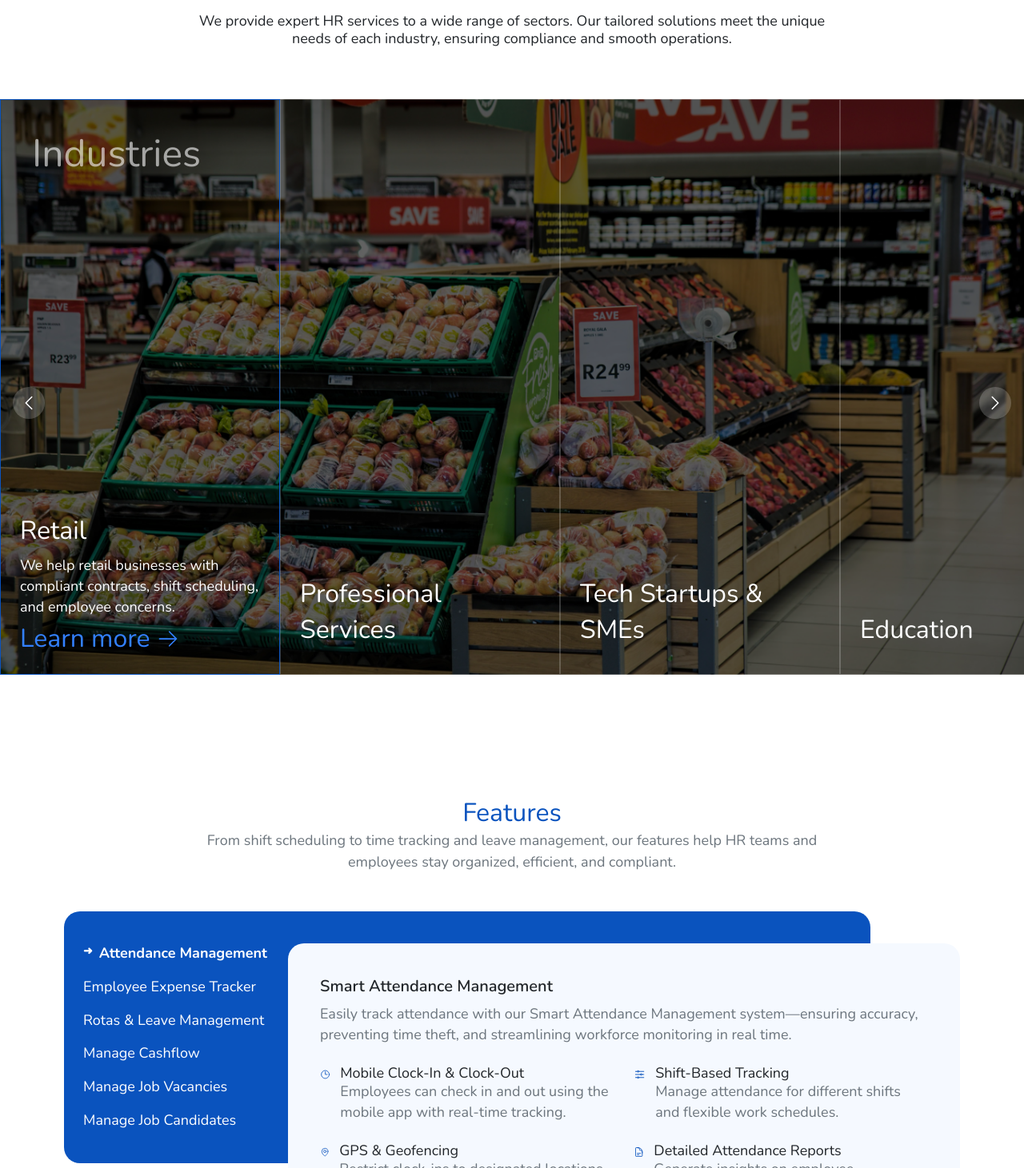
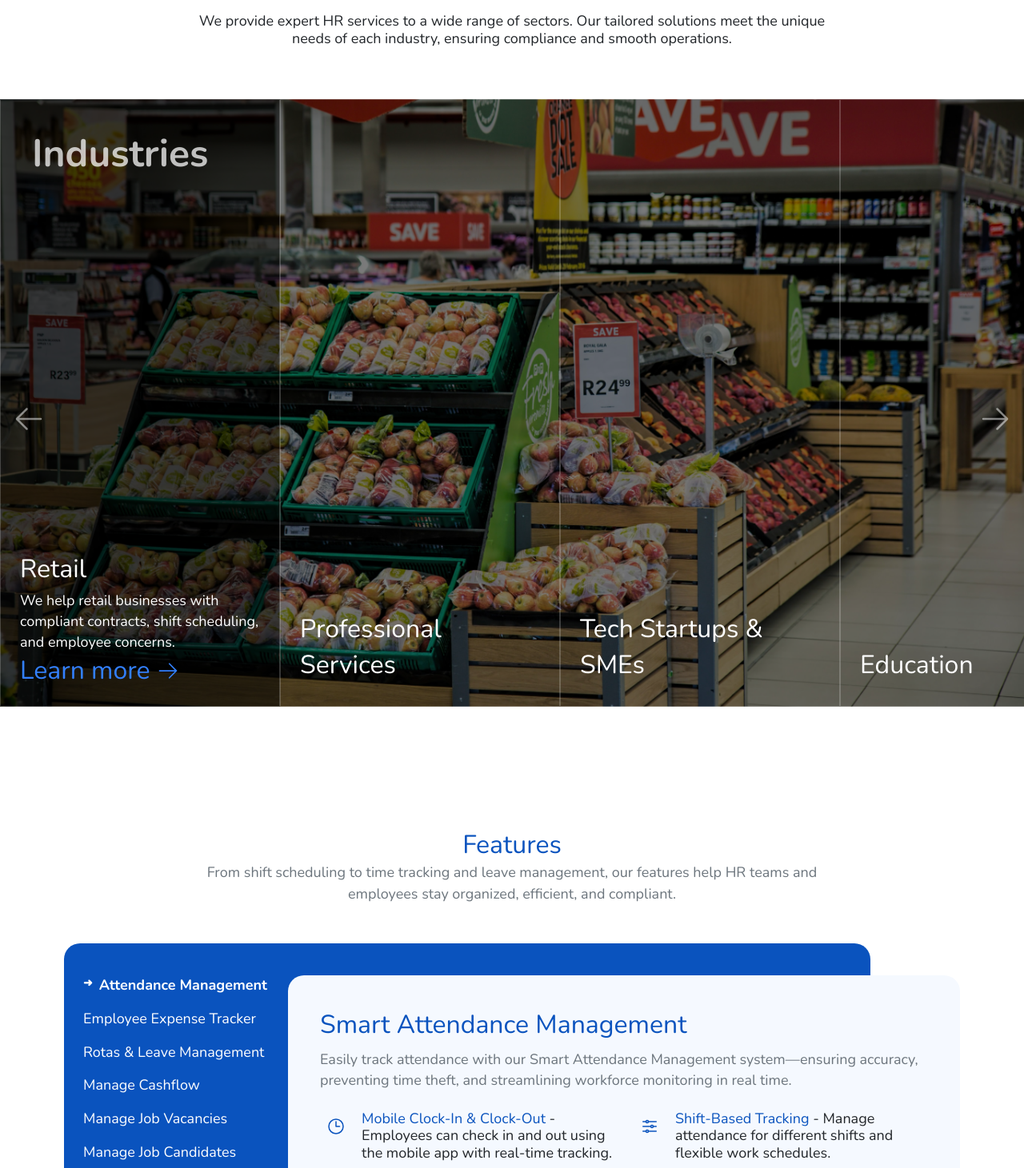
Before and after one commit to Alshekizx/hrSite, a Next.js app: page / in a window 1280 px wide. Shown: the part 1309-2770 px from the top of the page at 80% size. Built offline with nearby package versions, Linux system fonts and the light colour scheme.

Commit message:
features update

```diff
--- a/src/app/components/homepage/features.tsx
+++ b/src/app/components/homepage/features.tsx
@@ -5,6 +5,15 @@ import {
   MapPinIcon,
   AdjustmentsHorizontalIcon,
   DocumentTextIcon,
+  CurrencyDollarIcon,
+  ChartBarIcon,
+  CalendarDaysIcon,
+  UserGroupIcon,
+  BriefcaseIcon,
+  InboxIcon,
+  UserCircleIcon,
+  PencilSquareIcon,
+  CheckCircleIcon
 } from '@heroicons/react/24/outline';
 
 const featureData = {
@@ -29,88 +38,153 @@ const featureData = {
         desc: 'Restrict clock-ins to designated locations to prevent unauthorized remote check-ins.',
       },
       {
-        icon: DocumentTextIcon,
+        icon: ChartBarIcon,
         title: 'Detailed Attendance Reports',
         desc: 'Generate insights on employee punctuality, overtime, and attendance trends.',
       },
     ],
   },
+
   'Employee Expense Tracker': {
     title: 'Employee Expense Tracker',
     description:
-      'Track and manage employee expenses with real-time monitoring and approval workflows.',
+      'Simplify expense reporting and reimbursement with our Employee Expense Tracker—designed to improve accuracy, transparency, and financial control for HR and finance teams.',
     features: [
       {
-        icon: DocumentTextIcon,
-        title: 'Receipt Uploads',
-        desc: 'Employees can upload receipts directly from their phones.',
+        icon: InboxIcon,
+        title: 'Easy Submission',
+        desc: 'Employees can submit expenses directly through the app with receipts attached.',
       },
       {
-        icon: ClockIcon,
-        title: 'Real-Time Reimbursement',
-        desc: 'Automated expense approvals and instant reimbursements.',
+        icon: CheckCircleIcon,
+        title: 'Approval Workflow',
+        desc: 'Built-in approval flow to streamline and monitor reimbursements.',
+      },
+      {
+        icon: AdjustmentsHorizontalIcon,
+        title: 'Category-Based Tracking',
+        desc: 'Track expenses by type (e.g., travel, meals, supplies) for better reporting.',
+      },
+      {
+        icon: ChartBarIcon,
+        title: 'Real-Time Oversight',
+        desc: 'Gain visibility into spending trends, limits, and policy compliance.',
       },
     ],
   },
+
   'Rotas & Leave Management': {
     title: 'Rotas & Leave Management',
     description:
-      'Plan shifts and manage leave requests with smart scheduling tools and visibility.',
+      'Plan smarter and keep your team informed with our dynamic Rotas & Leave Management system designed to reduce scheduling conflicts, simplify time-off tracking, and keep operations running smoothly.',
     features: [
       {
+        icon: CalendarDaysIcon,
+        title: 'Smart Shift Scheduling',
+        desc: 'Create, assign, and update employee shifts with ease—daily, weekly, or monthly.',
+      },
+      {
+        icon: UserGroupIcon,
+        title: 'Real-Time Availability',
+        desc: 'See who’s available or off helping managers make better staffing decisions.',
+      },
+      {
+        icon: CheckCircleIcon,
+        title: 'Leave Requests & Approvals',
+        desc: 'Employees can request time off (sick, annual, TOIL, etc.) with built-in approval workflows.',
+      },
+      {
+        icon: CalendarDaysIcon,
+        title: 'Integrated Calendar View',
+        desc: 'Visualize shifts and leave in one clear calendar for improved planning.',
+      },
+    ],
+  },
+
+  'Manage Cashflow': {
+    title: 'Cashflow Management',
+    description:
+      'Gain full visibility and control over your workforce expenses with our streamlined Cashflow Management tools helping you track, plan, and optimize spending with ease.',
+    features: [
+      {
+        icon: CurrencyDollarIcon,
+        title: 'Expense Tracking',
+        desc: 'Employees can submit work-related expenses directly through the app for faster approvals and reimbursements.',
+      },
+      {
+        icon: ChartBarIcon,
+        title: 'Automated Reports',
+        desc: 'View real-time summaries of spending trends and department costs.',
+      },
+      {
         icon: AdjustmentsHorizontalIcon,
-        title: 'Leave Calendar',
-        desc: 'See who is on leave and plan shifts accordingly.',
+        title: 'Budget Monitoring',
+        desc: 'Set limits and monitor team budgets to prevent overspending and support financial planning.',
       },
       {
         icon: DocumentTextIcon,
-        title: 'Auto Approvals',
-        desc: 'Configure rules for automatic leave approvals.',
+        title: 'Exportable Data',
+        desc: 'Easily download reports for accounting, audits, or payroll integration.',
       },
     ],
   },
-  'Manage Cashflow': {
-    title: 'Cashflow Management',
+
+  'Manage Job Vacancies': {
+    title: 'Job Vacancy Management',
     description:
-      'Visualize income and expenses to optimize budgeting and payroll.',
+      'Simplify recruitment with our centralized Job Vacancy Management system helping you post roles, track applications, and streamline the entire hiring process from one platform.',
     features: [
       {
-        icon: ClockIcon,
-        title: 'Real-Time Insights',
-        desc: 'Track cash inflows and outflows across departments.',
+        icon: BriefcaseIcon,
+        title: 'Multi-Channel Job Posting',
+        desc: 'Publish vacancies directly to your career page and connected job boards in one click.',
       },
       {
-        icon: MapPinIcon,
-        title: 'Custom Reports',
-        desc: 'Generate detailed reports on financial performance.',
+        icon: AdjustmentsHorizontalIcon,
+        title: 'Role-Based Filtering',
+        desc: 'Easily organize applications by department, job type, or location.',
+      },
+      {
+        icon: InboxIcon,
+        title: 'Application Tracking',
+        desc: 'Monitor candidate progress from application to interview and final decision.',
+      },
+      {
+        icon: UserCircleIcon,
+        title: 'Candidate Database',
+        desc: 'Build and manage a searchable talent pool for current and future openings.',
       },
     ],
   },
-  'Manage Job Vacancies': {
-    title: 'Job Vacancy Management',
+
+  'Manage Job Candidates': {
+    title: 'Candidate Management',
     description:
-      'Post and track job vacancies with integrated recruitment tools.',
+      'Simplify recruitment with a centralized system to track, organize, and manage job applicants—making hiring faster, smarter, and more efficient.',
     features: [
       {
-        icon: DocumentTextIcon,
-        title: 'Custom Job Boards',
-        desc: 'Create and manage your own branded job listings.',
+        icon: UserCircleIcon,
+        title: 'Candidate Profiles',
+        desc: 'Keep all applicant information, resumes, and communication organized in one centralized view.',
+      },
+      {
+        icon: CalendarDaysIcon,
+        title: 'Interview Scheduling',
+        desc: 'Schedule and manage interviews with automated reminders.',
+      },
+      {
+        icon: CheckCircleIcon,
+        title: 'Application Tracking',
+        desc: 'Monitor each candidate’s progress through custom recruitment stages.',
+      },
+      {
+        icon: PencilSquareIcon,
+        title: 'Rating & Feedback',
+        desc: 'Collaborate with your team by rating applicants and leaving internal notes.',
       },
     ],
   },
-  'Manage Job Candidates': {
-    title: 'Candidate Management',
-    description:
-      'Track candidate applications, schedule interviews, and manage hiring pipelines.',
-    features: [
-      {
-        icon: MapPinIcon,
-        title: 'Pipeline Tracking',
-        desc: 'Visualize and move candidates through your recruitment process.',
-      },
-    ],
-  },
-}as const;
+} as const;
 type FeatureKey = keyof typeof featureData;
 
 export default function Features() {
@@ -165,23 +239,32 @@ const currentData = featureData[selectedFeature];
 
         {/* Content Area */}
         <div className="relative top-10 z-10 bg-[var(--header-color)] p-6 md:p-10 w-full md:ml-[25%] md:w-[75%] rounded-[20px] min-h-[350px]">
-            <h4 className="text-xl font-semibold text-[var(--text-dark)] mb-2">
+  <h3 className="text-xl font-semibold text-[var(--primary-color)] mb-2">
     {currentData.title}
-            </h4>
-            <p className="text-[var(--text-muted)] text-sm mb-6">{currentData.description}</p>
+  </h3>
+  <p className="text-[var(--text-muted)] text-sm mb-6">
+    {currentData.description}
+  </p>
 
   <div className="grid grid-cols-1 sm:grid-cols-2 gap-6">
     {currentData.features.map((feat, index) => (
       <div key={index} className="flex items-start space-x-3">
+        <div className="w-10 h-10 flex items-center justify-center shrink-0">
           <feat.icon className="w-6 h-6 text-[var(--primary-color)]" />
+        </div>
         <div>
-                    <p className="font-medium text-[var(--text-dark)]">{feat.title}</p>
-                    <p className="text-sm text-[var(--text-muted)]">{feat.desc}</p>
+          <p className="text-[var(--text-dark)]">
+            <strong className="font-medium text-[var(--primary-color)]">
+              {feat.title}
+            </strong>{" "}
+            - {feat.desc}
+          </p>
         </div>
       </div>
     ))}
   </div>
 </div>
+
       </div>
     </div>
   );
--- a/src/app/components/homepage/sectorsWeCover.tsx
+++ b/src/app/components/homepage/sectorsWeCover.tsx
@@ -1,6 +1,6 @@
 "use client";
 import { useRef, useState } from "react";
-import { ArrowRightIcon, ChevronLeftIcon, ChevronRightIcon } from "@heroicons/react/24/solid";
+import { ArrowRightIcon, ArrowLeftIcon} from "@heroicons/react/24/solid";
 import Link from "next/link";
 
 export default function SectorsWeCover() {
@@ -103,15 +103,15 @@ export default function SectorsWeCover() {
         <div className="flex top-1/2 left-0 right-0 absolute z-20 justify-between items-center mb-6 px-4">
           <button
             onClick={() => scroll("left")}
-            className="bg-white/20 p-2 rounded-full hover:bg-white/30"
+
           >
-            <ChevronLeftIcon className="h-6 w-6" />
+            <ArrowLeftIcon className="h-10 w-10 text-white/50 hover:text-white" />
           </button>
           <button
             onClick={() => scroll("right")}
-            className="bg-white/20 p-2 rounded-full hover:bg-white/30"
+
           >
-            <ChevronRightIcon className="h-6 w-6" />
+            <ArrowRightIcon className="h-10 w-10 text-white/50 hover:text-white" />
           </button>
         </div>
 
@@ -123,8 +123,8 @@ export default function SectorsWeCover() {
             backgroundPosition: "center",
           }}
         >
-          <div className="absolute inset-0 bg-black/60 z-0"></div>
-          <h1 className="absolute top-10 left-10 " style={{color:"#ffffff99" }}>Industries</h1>
+          <div className="absolute inset-0 bg-black/50 z-0"></div>
+          <h1 className="absolute top-10 left-10 z-30  " style={{color:"#ffffffbb", fontWeight:'bold' }}>Industries</h1>
           <div
             ref={scrollRef}
             className="relative flex w-full z-10"
@@ -136,10 +136,10 @@ export default function SectorsWeCover() {
             {services.map((service, index) => (
               <div
                 key={index}
-                className={`cursor-pointer transition-all duration-300 ease-in-out min-w-[350px] h-[90vh] p-6 border ${
+                className={`cursor-pointer transition-all duration-300 ease-in-out min-w-[350px] h-[95vh] p-6 border ${
                   index === selectedIndex
-                    ? "border-[var(--primary-color)]"
-                    : "border-white/20"
+                    ? "border-white/20 bg-black/50"
+                    : "border-white/20 bg-transparent"
                 }`}
                 onClick={() => {
                   setSelectedIndex(index);
@@ -150,7 +150,7 @@ export default function SectorsWeCover() {
                 }}
               >
                 <div className="flex flex-col h-full justify-end items-start text-start">
-                  <h3 className="text-xl font-semibold mb-2">
+                  <h3 className="text-xl font-bold mb-1">
                     {service.title}
                   </h3>
                   {index === selectedIndex && (
@@ -160,7 +160,7 @@ export default function SectorsWeCover() {
                       </p>
                       <Link
                         href={service.link}
-                        className="mt-2 flex items-center gap-2 text-[var(--primary-400)] hover:underline"
+                        className="mt-1 flex items-center gap-2 text-[var(--primary-400)] hover:underline"
                       >
                         <h3 >
                           Learn more
```
Lines whose indentation alone changed are shown as unchanged.
